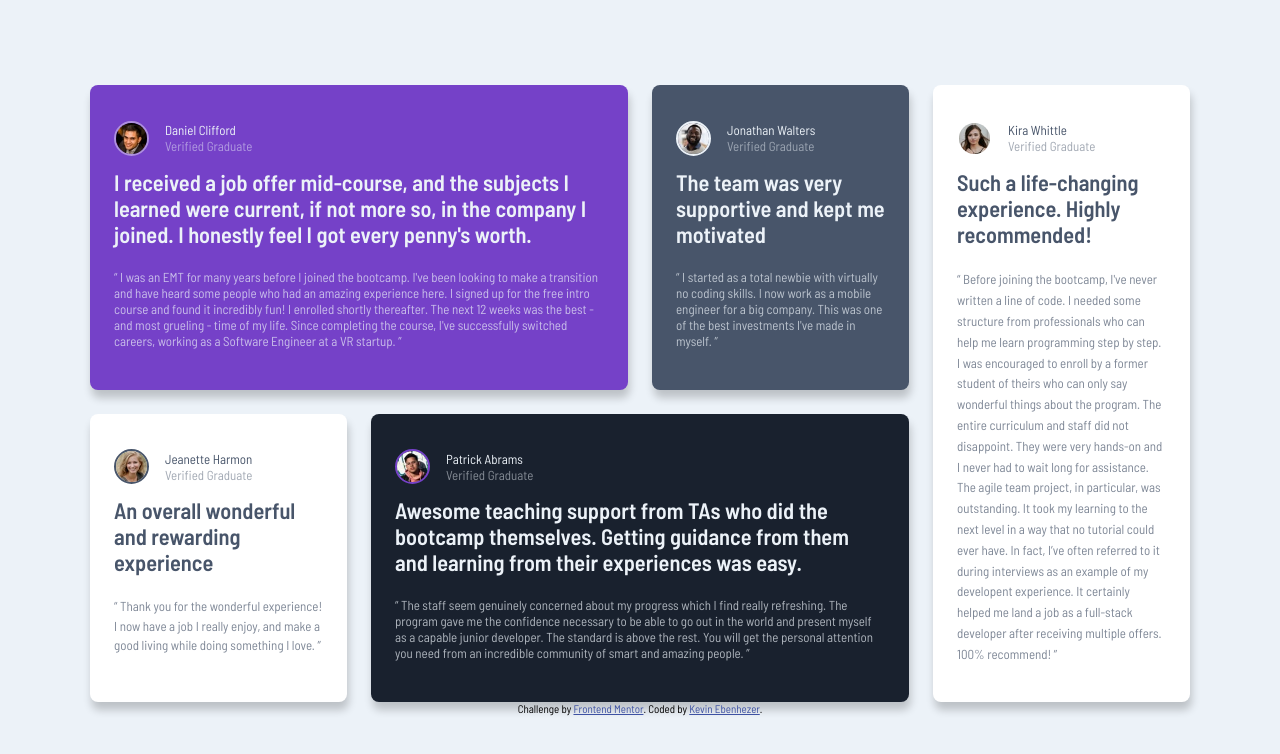
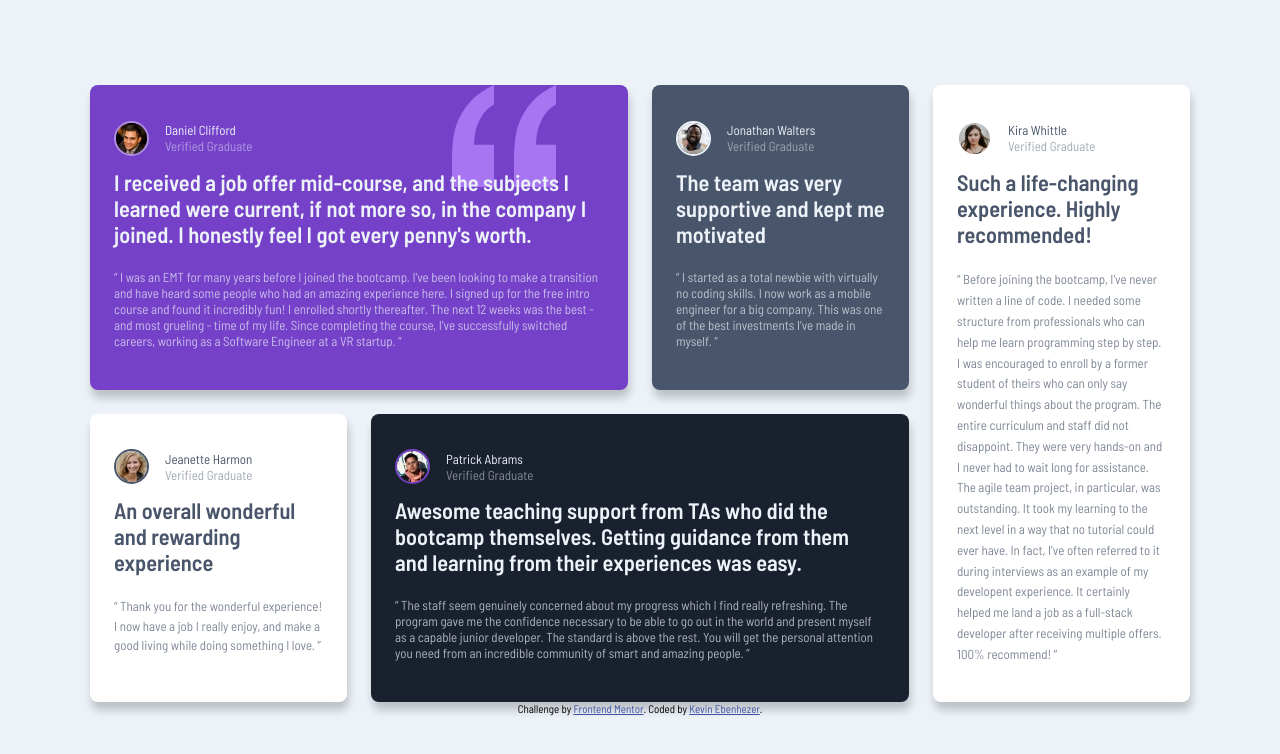
Before and after one commit to kevinebenhezer/FrontEnd-Mentor-Testimonials-Grid-Section, a plain HTML site: page index.html in a window 1280 px wide. Drawn offline with Linux system fonts and the light colour scheme.

Commit message:
Update style.css

```diff
--- a/style.css
+++ b/style.css
@@ -81,7 +81,7 @@ body {
 }
 
 .card.one {
-	background-image: "../images/bg-pattern-quotation.svg";
+	background-image: url("../images/bg-pattern-quotation.svg");
 	background-repeat: no-repeat;
 	background-position: top right 4.5rem;
 	background-color: var(--clr-moderateViolet);
```
